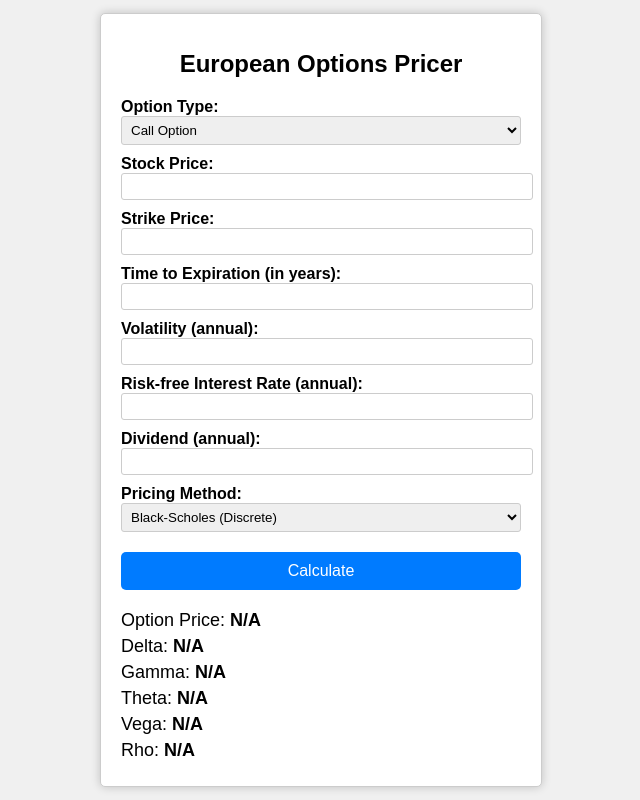
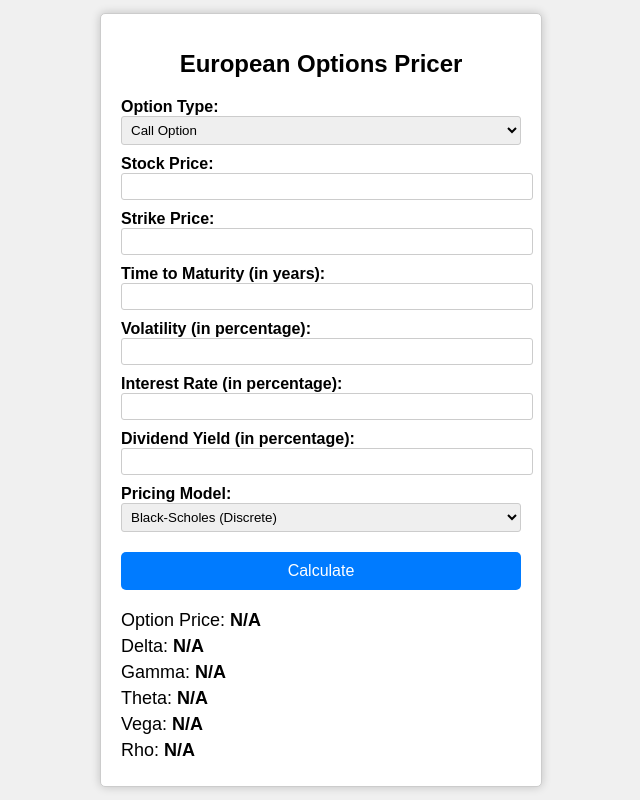
Before and after one commit to Thomas-F17/European-Options-Calculator, a plain HTML site: page index.html in a window 1280 px wide. Shown: the whole page, without its empty margins (319-959 px from the left). Drawn offline with Linux system fonts and the light colour scheme.

Commit message:
Html + Css

```diff
--- a/index.html
+++ b/index.html
@@ -25,23 +25,23 @@
             <input type="number" id="strike-price">
         </div>
         <div class="input-group">
-            <label for="time-to-expiration">Time to Expiration (in years):</label>
+            <label for="time-to-expiration">Time to Maturity (in years):</label>
             <input type="number" id="time-to-expiration">
         </div>
         <div class="input-group">
-            <label for="volatility">Volatility (annual):</label>
+            <label for="volatility">Volatility (in percentage):</label>
             <input type="number" id="volatility">
         </div>
         <div class="input-group">
-            <label for="interest-rate">Risk-free Interest Rate (annual):</label>
+            <label for="interest-rate">Interest Rate (in percentage):</label>
             <input type="number" id="interest-rate">
         </div>
         <div class="input-group">
-            <label for="dividend">Dividend (annual):</label>
+            <label for="dividend">Dividend Yield (in percentage):</label>
             <input type="number" id="dividend">
         </div>
         <div class="input-group">
-            <label for="pricing-method">Pricing Method:</label>
+            <label for="pricing-method">Pricing Model:</label>
             <select id="pricing-method">
                 <option value="black-scholes-discrete">Black-Scholes (Discrete)</option>
                 <option value="black-scholes-continuous">Black-Scholes (Continuous)</option>
--- a/styles.css
+++ b/styles.css
@@ -74,7 +74,12 @@ span {
     font-weight: bold;
 }
 
-.results p {
+.results
+p {
     font-size: 18px;
     margin: 5px 0;
 }
+
+span {
+    font-weight: bold;
+}
```
